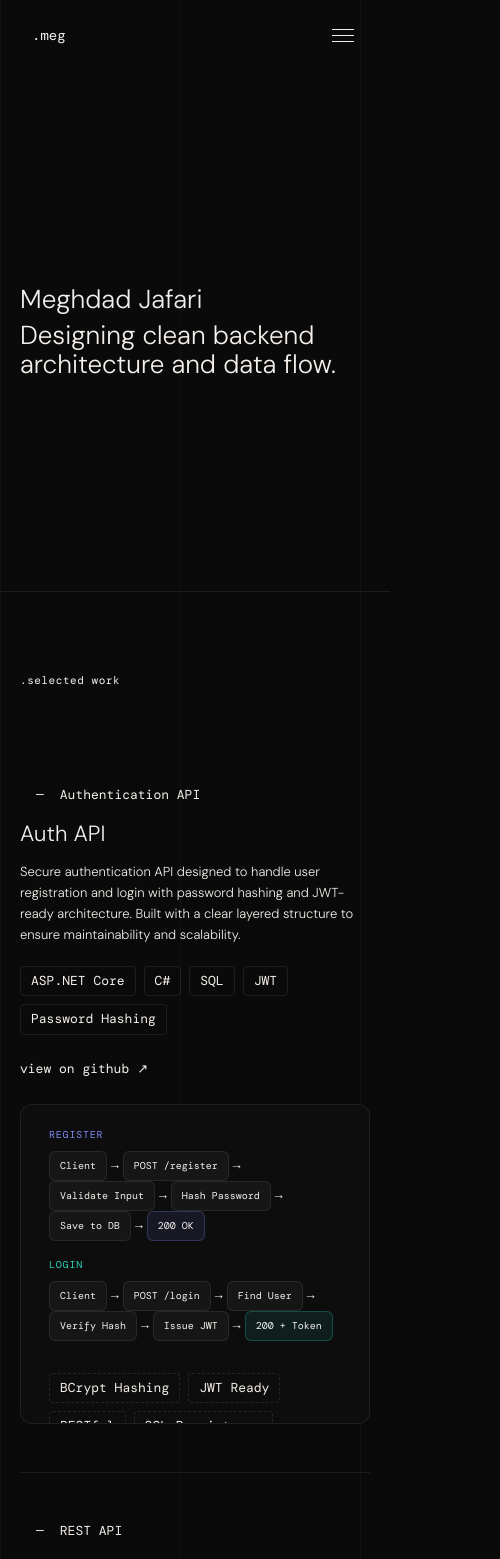
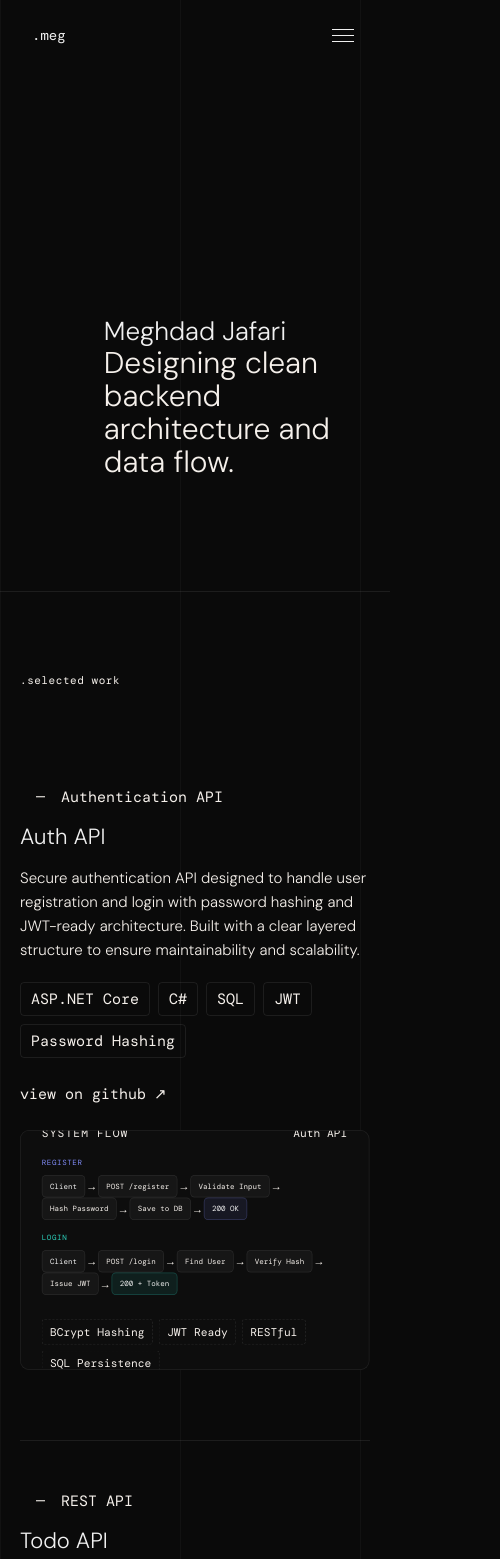
Before and after one commit to Megjafari/megsportfolio, a React (Create React App) app: page / in a window 390 px wide. Shown: the top 1559 px of the page, 500 px wide, since content can reach past the window. Built offline with nearby package versions, Linux system fonts and the light colour scheme; a web font is replaced by a local one.

Commit message:
Refactor Nav component for smooth scrolling; enhance About page layout with grid styling; adjust Home component text positioning; update styles for better responsiveness

```diff
--- a/src/components/Nav.jsx
+++ b/src/components/Nav.jsx
@@ -37,7 +37,7 @@ useEffect(() => {
     <>
       <nav className={`nav ${scrolled ? "scrolled" : ""}`}>
         <div className="nav-inner">
-          <Link to="/" className="nav-logo">{siteData.handle}</Link>
+          <Link to="/" className="nav-logo" onClick={() => window.scrollTo({ top: 0, behavior: "smooth" })}>{siteData.handle}</Link>
           <ul className="nav-links">
             {links.map((l) => (
               <li key={l.to}>
--- a/src/pages/About.jsx
+++ b/src/pages/About.jsx
@@ -5,9 +5,8 @@ export default function About() {
     <main className="about-page page-enter">
       <div className="container">
         <div className="about-page-hero">
-          <div
-            style={{
-              display: "grid",
+<div className="about-grid" style={{
+
               gridTemplateColumns: "1fr 1fr",
               gap: "60px",
               alignItems: "start",
--- a/src/pages/Home.jsx
+++ b/src/pages/Home.jsx
@@ -28,13 +28,15 @@ export default function Home() {
     </h1>
   <p
     style={{
+      position: "absolute",
       opacity: visible ? 1 : 0,
       transition: "opacity 0.3s ease",
-        fontSize: "clamp(36px, 6vw, 72px)",
+      fontSize: "72px",
       fontWeight: 300,
       color: "var(--text-secondary)",
-        marginTop: "8px",
       lineHeight: 1.1,
+
+      margin: 0
     }}
   >
     {siteData.roles[roleIndex]}
@@ -63,13 +65,7 @@ export default function Home() {
                 about me <span>→</span>
               </Link>
             </div>
-            <div className="about-image">
-              {siteData.about.image ? (
-                <img src={siteData.about.image} alt={siteData.name} />
-              ) : (
-                <div className="image-placeholder">your photo here</div>
-              )}
-            </div>
+
           </div>
         </div>
       </section>
--- a/src/styles.css
+++ b/src/styles.css
@@ -783,7 +783,30 @@ h1, h2, h3, h4 {
 .cta-button { font-size: 12px !important; }
 p, li, span, .about-text, .about-page-bio,
 .about-detail-block li, .note-date, .project-tag,
-.social-link, .contact-sub { font-size: 13px !important; }
+.social-link, .contact-sub { font-size: 15px !important; }
 
 .mobile-menu a { font-size: 16px !important; }
-.hero p { font-size: 26px !important; }
+
+
+@media (max-width: 768px) {
+  .project-image {
+    min-height: 200px !important;
+    overflow: hidden;
+  }
+  .project-image > div {
+    transform: scale(0.75);
+    transform-origin: top left;
+    width: 133% !important;
+  }
+}
+.about-grid {
+  display: grid;
+}
+
+@media (max-width: 768px) {
+  .about-grid {
+    display: flex !important;
+    flex-direction: column !important;
+  }
+}
+.hero p { font-size: 30px !important; }
```
Lines whose indentation alone changed are shown as unchanged.
